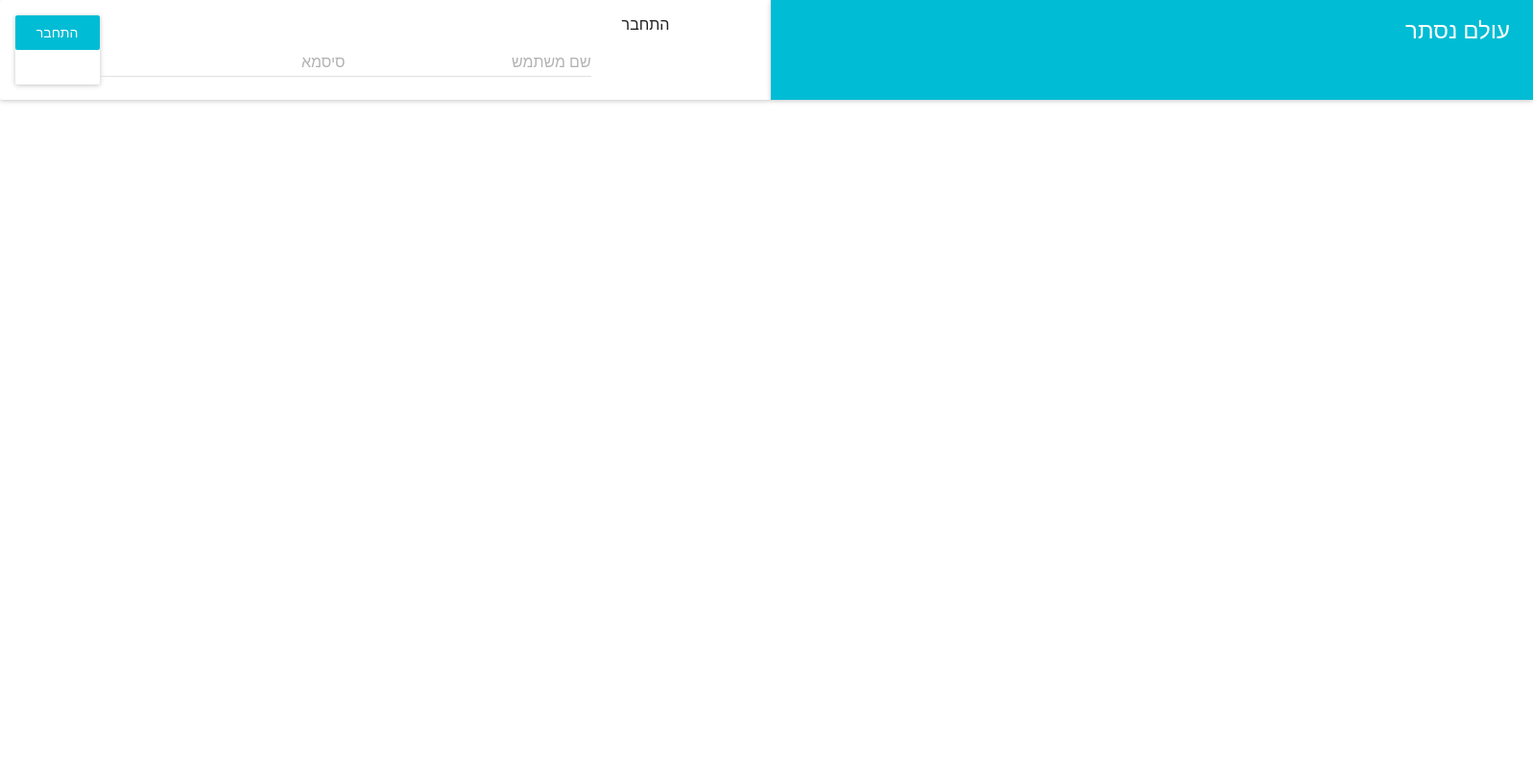
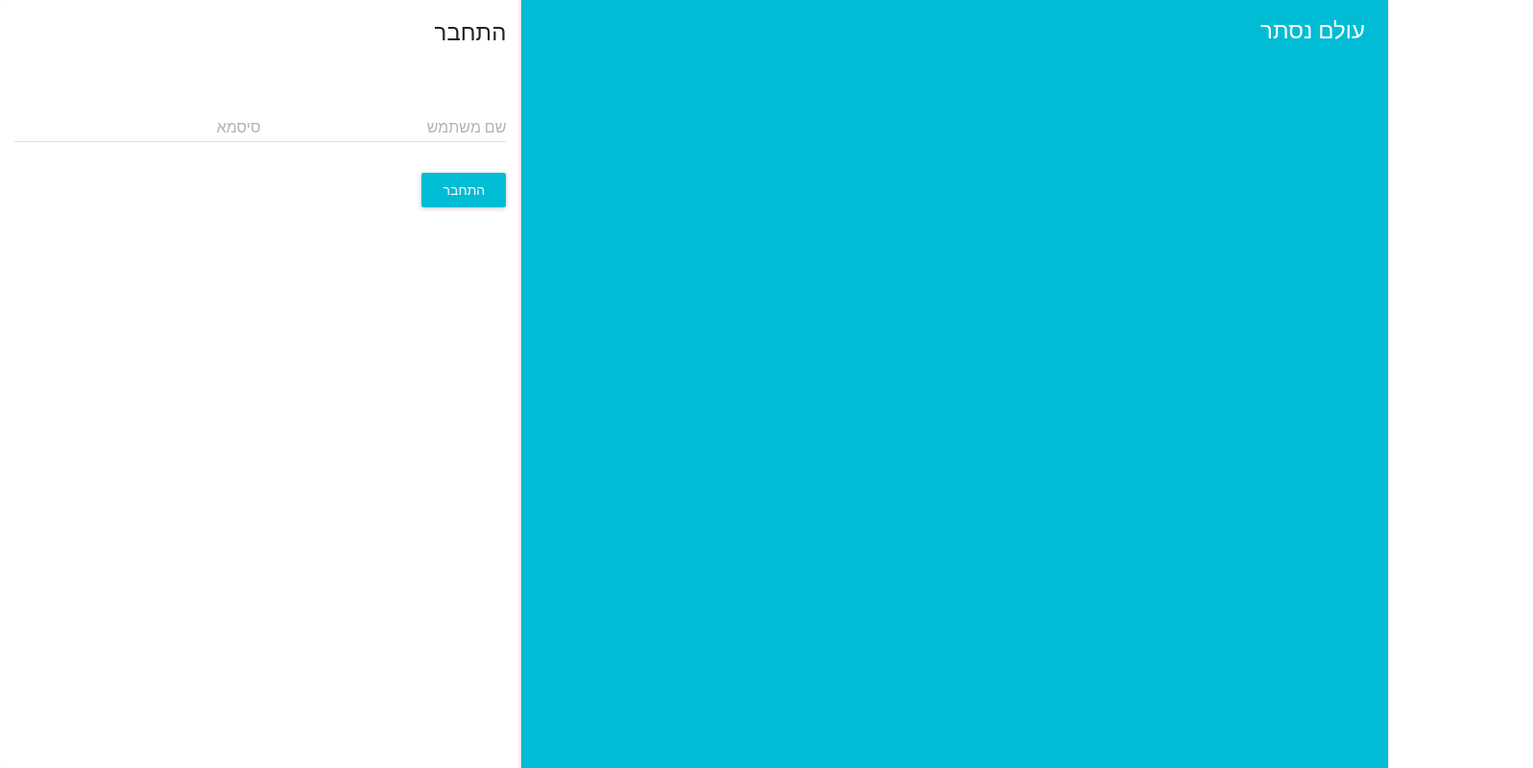
Before and after one commit to itommen/hidden-world, a React app: page / in a window 1280 px wide. Shown: the whole page at 96% size, 1597 px wide, since content can reach past the window. Built offline with nearby package versions, Linux system fonts and the light colour scheme; what react-tap-event-plugin, redux-simple-promise would draw is missing.

Commit message:
Fix(Login): fixed login layout, could be better but alright for now

```diff
--- a/client/App/App.less
+++ b/client/App/App.less
@@ -1,6 +1,4 @@
-body, #root, #id {
+html, body, #root, #app {
     margin: 0;
-    flex: 1;
-    flex-direction: column;
     height: 100vh;
 }
--- a/client/App/Login/Login.js
+++ b/client/App/Login/Login.js
@@ -30,14 +30,11 @@ export default class LoginForm extends React.Component {
         const loginInProgres = state === 'loginOnProgress';
 
         return (
-            <Flex justify="center" align="center">
+            <Flex column auto justify="center" align="center">
                 <Card>
-                    <Flex column>
-                        <CardHeader>
-                            התחבר
-                    </CardHeader>
+                    <CardTitle title={'התחבר'} />
                     <CardText>
-                            <Flex column>
+                        <Flex column auto>
                             <TextField
                                 floatingLabelText="שם משתמש"
                                 name="userName"
@@ -51,15 +48,17 @@ export default class LoginForm extends React.Component {
                                 onChange={this.updateState}
                                 disabled={loginInProgres}
                             />
-
+                        </Flex>
+                    </CardText>
+                    <CardActions>
+                        <Flex column auto align="center">
                             <RaisedButton
                                 label={loginInProgres ? <CircularProgress size={20} /> : 'התחבר'}
                                 primary={true}
                                 disabled={loginInProgres}
                                 onClick={this.onLogin} />
                         </Flex>
-                        </CardText>
-                    </Flex>
+                    </CardActions>
                 </Card>
             </Flex>
         );
```
Lines whose indentation alone changed are shown as unchanged.
